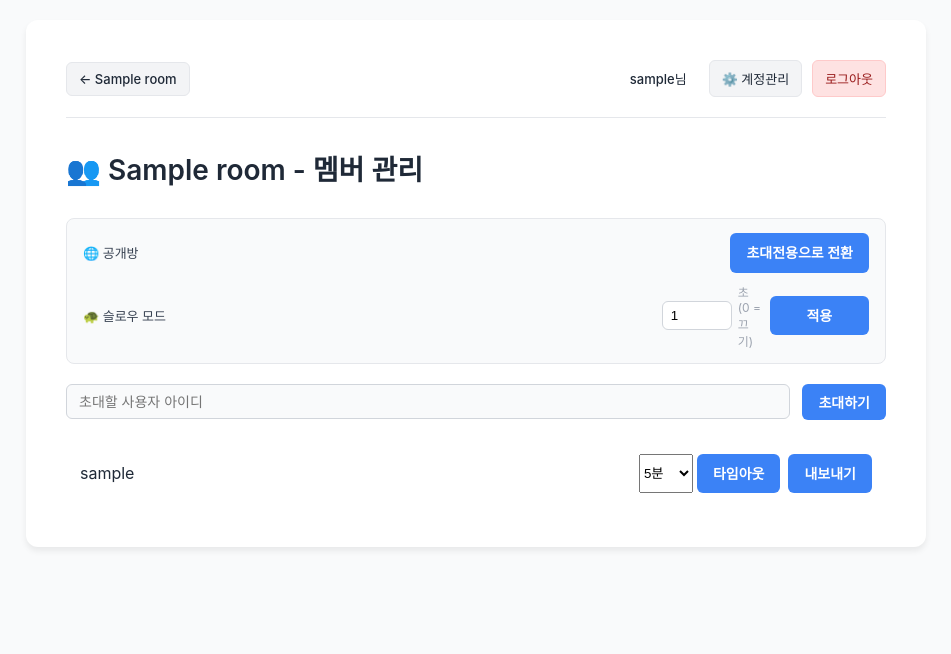
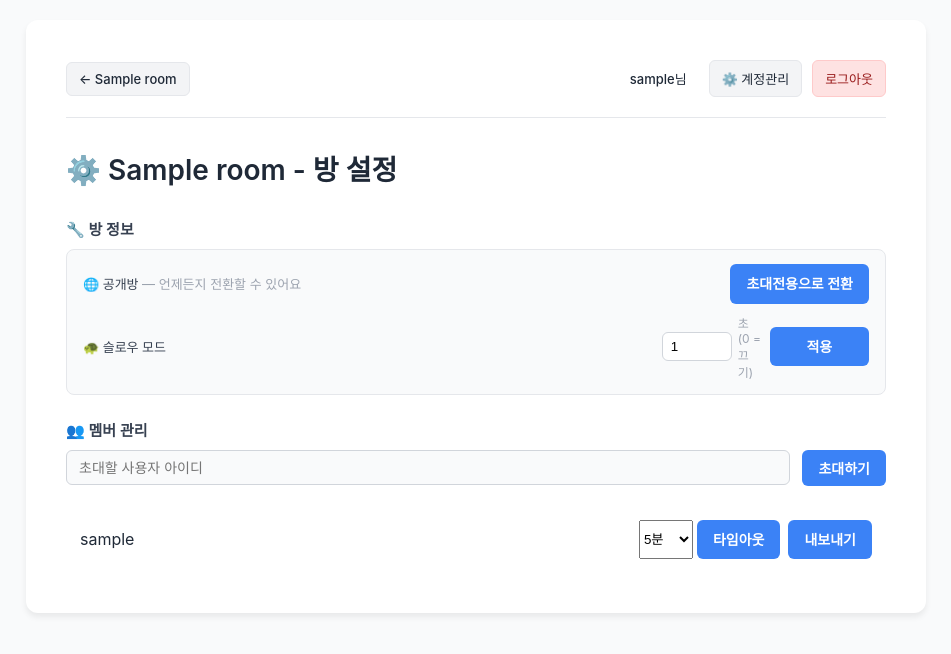
Before and after one commit to sihoo11/week_06_bbs, a Flask app: page /chat/1/members in a window 1280 px wide. Shown: the top 654 px of the page, without its empty margins (164-1115 px from the left). Run offline with Flask 3, Linux system fonts and the light colour scheme; the visitor is signed in with stand-in values (Sample User, id 1); tables that the repository leaves empty hold one stand-in row (values such as "Sample post").

Commit message:
Feat: '방 설정' 페이지로 재구성 (공개/비공개 전환 + 멤버 관리 통합)
- 기존 '멤버 관리' 페이지(/chat/<id>/members, 라우트는 그대로 유지)를
  '⚙️ 방 설정'으로 이름 변경하고 섹션을 명확히 분리
  * '🔧 방 정보' 섹션: 공개/초대전용 전환(언제든지 가능), 슬로우 모드
  * '👥 멤버 관리' 섹션: 초대, 타임아웃, 내보내기
- 방 목록/채팅방 nav의 버튼 라벨도 '👥 멤버 관리' -> '⚙️ 방 설정'으로 통일
- .section-heading 스타일 추가로 섹션 구분 명확화

Co-Authored-By: Claude Sonnet 5 <noreply@anthropic.com>
Claude-Session: https://claude.ai/code/session_01WbQ6MejnKBMyf4oywhohdA

```diff
--- a/templates/base.html
+++ b/templates/base.html
@@ -761,6 +761,17 @@
             margin-left: 6px;
         }
 
+        .section-heading {
+            font-size: 15px;
+            font-weight: 600;
+            color: #374151;
+            margin: 24px 0 10px 0;
+        }
+
+        .section-heading:first-of-type {
+            margin-top: 0;
+        }
+
         .room-settings {
             display: flex;
             flex-direction: column;
--- a/templates/chat.html
+++ b/templates/chat.html
@@ -5,7 +5,7 @@
 {% block nav_left %}
     <a href="/chat">← 채팅방 목록</a>
     {% if room.created_by == session.get('username') or session.get('is_admin') %}
-        <a href="/chat/{{ room.id }}/members" class="room-manage-btn">👥 멤버 관리</a>
+        <a href="/chat/{{ room.id }}/members" class="room-manage-btn">⚙️ 방 설정</a>
     {% endif %}
 {% endblock %}
 
--- a/templates/chat_rooms.html
+++ b/templates/chat_rooms.html
@@ -42,7 +42,7 @@
                     </form>
                     {% endif %}
                     {% if room.created_by == session.get('username') or session.get('is_admin') %}
-                    <a href="/chat/{{ room.id }}/members" class="room-manage-btn">👥 멤버 관리</a>
+                    <a href="/chat/{{ room.id }}/members" class="room-manage-btn">⚙️ 방 설정</a>
                     <form method="POST" action="/chat/rooms/{{ room.id }}/delete" class="btn-form" onsubmit="return confirm('방을 삭제하시겠습니까? 방의 모든 메시지도 함께 삭제됩니다.')">
                         <button type="submit" class="comment-delete-btn">삭제</button>
                     </form>
--- a/templates/room_members.html
+++ b/templates/room_members.html
@@ -1,22 +1,24 @@
 {% extends "base.html" %}
 
-{% block title %}{{ room.name }} - 멤버 관리{% endblock %}
+{% block title %}{{ room.name }} - 방 설정{% endblock %}
 
 {% block nav_left %}
     <a href="/chat/{{ room.id }}">← {{ room.name }}</a>
 {% endblock %}
 
 {% block content %}
-    <h1>👥 {{ room.name }} - 멤버 관리</h1>
+    <h1>⚙️ {{ room.name }} - 방 설정</h1>
 
     {% if error %}
     <div class="error-message">❌ {{ error }}</div>
     {% endif %}
 
+    <h2 class="section-heading">🔧 방 정보</h2>
     <div class="room-settings">
         <div class="room-setting-row">
             <span class="room-setting-label">
                 {% if room.is_public %}🌐 공개방{% else %}🔒 초대전용 방{% endif %}
+                <span style="font-weight: 400; color: #9ca3af;">— 언제든지 전환할 수 있어요</span>
             </span>
             <form method="POST" action="/chat/{{ room.id }}/visibility">
                 <button type="submit" class="room-manage-btn">
@@ -34,6 +36,7 @@
         </div>
     </div>
 
+    <h2 class="section-heading">👥 멤버 관리</h2>
     <form method="POST" class="search-form">
         <input type="text" name="username" placeholder="초대할 사용자 아이디" required>
         <button type="submit" style="width: auto; padding: 8px 16px;">초대하기</button>
```
